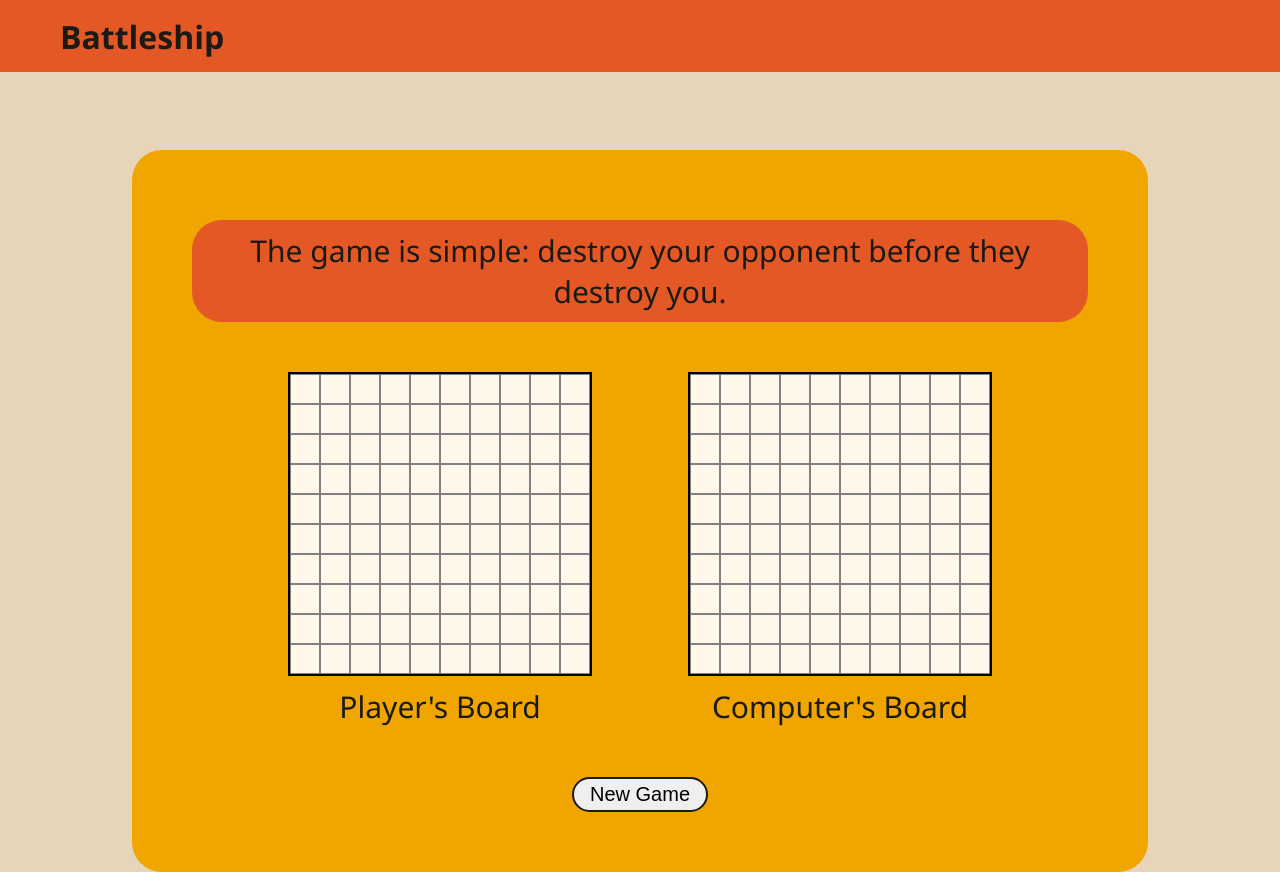
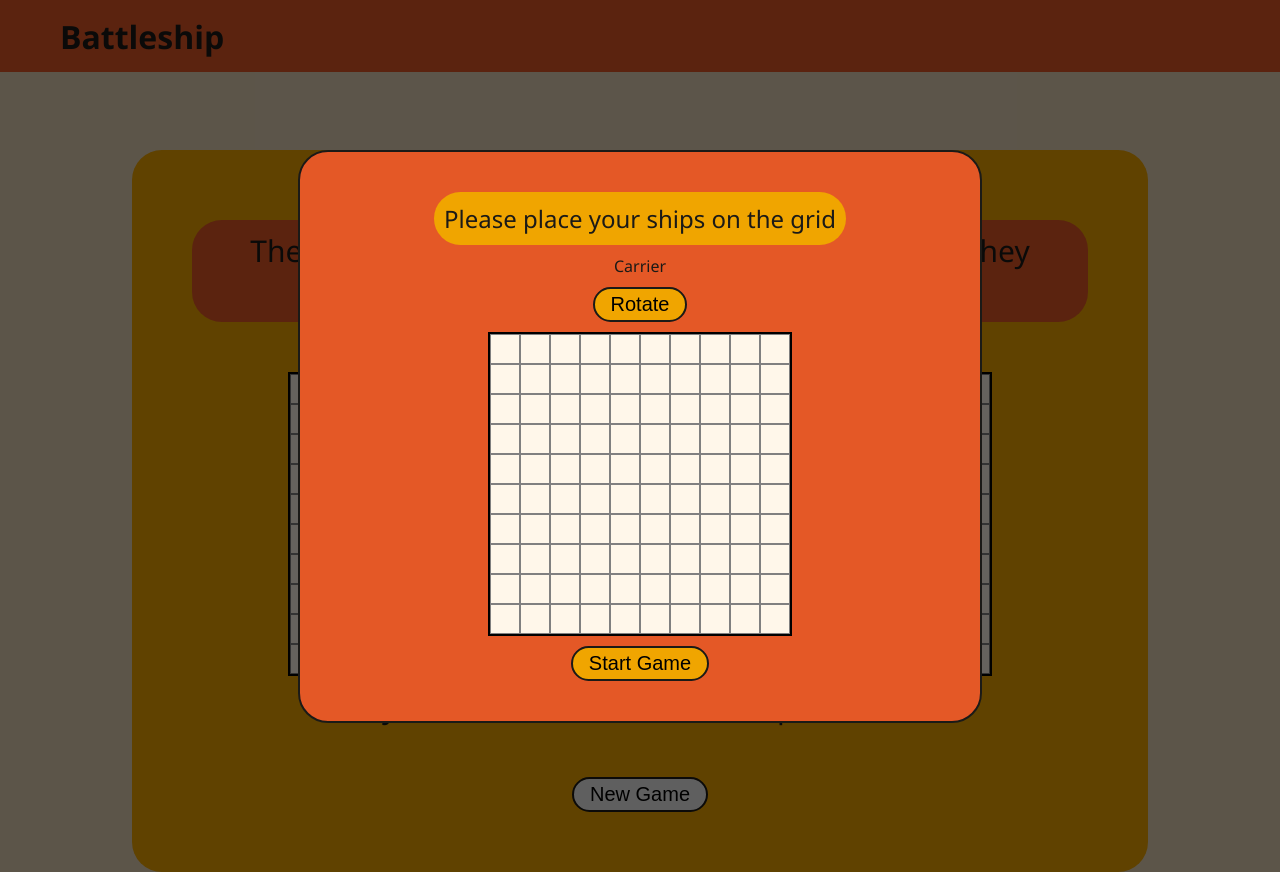
Before and after one commit to ThunderKlappe/battleship, a website built with webpack: page src/index.html in a window 1280 px wide. Both pictures are taken after a click on the button "New Game". Built offline with nearby package versions, Linux system fonts and the light colour scheme.

Commit message:
clicking on spaces on the setup grid adds boats to the player. Updates to next boat

```diff
--- a/src/BuildPage.js
+++ b/src/BuildPage.js
@@ -1,4 +1,5 @@
 import { DOMManip } from "./DOMManip";
+import { EventHandler } from "./EventHandler";
 import { Modal } from "./Modal";
 
 export const BuildPage = (() => {
@@ -61,6 +62,8 @@ export const BuildPage = (() => {
         DOMManip.appendChildren(gameContainer, instructions, boardsContainer, newGameButton);
         content.appendChild(gameContainer);
         DOMManip.appendChildren(document.body, header, content);
+
+        EventHandler.activateNewGameButton();
     };
 
     const buildNewGameModal = () => {
@@ -71,7 +74,9 @@ export const BuildPage = (() => {
             "modal-title",
             "Please place your ships on the grid"
         );
-        const shipName = DOMManip.makeNewElement("div", "ship-name", "ship-name");
+        const shipName = DOMManip.makeNewElement("div", "ship-name", "ship-name", "", {
+            "data-index": 0,
+        });
         const rotateButton = DOMManip.makeNewElement(
             "button",
             "ship-rotate-button",
@@ -79,9 +84,40 @@ export const BuildPage = (() => {
             "Rotate"
         );
         const setUpGrid = _makeGrid("set-up-board");
-        DOMManip.appendChildren(newGameModal, newGameTitle, shipName, rotateButton, setUpGrid);
-        Promise.resolve(Modal.displayModal(newGameModal));
+        setUpGrid.classList.add("active");
+        const startGameButton = DOMManip.makeNewElement(
+            "button",
+            "start-game-button",
+            "modal-button",
+            "Start Game"
+        );
+        DOMManip.appendChildren(
+            newGameModal,
+            newGameTitle,
+            shipName,
+            rotateButton,
+            setUpGrid,
+            startGameButton
+        );
+        Promise.resolve(Modal.displayModal(newGameModal))
+            .then(EventHandler.activateStartGameButton())
+            .then(EventHandler.activateSpaces("#set-up-board"))
+            .then(displayBoatSetUp());
+    };
+    const displayBoatSetUp = () => {
+        const shipArray = [
+            { shipName: "Carrier", shipSize: 5 },
+            { shipName: "Battleship", shipSize: 4 },
+            { shipName: "Cruiser", shipSize: 3 },
+            { shipName: "Submarine", shipSize: 3 },
+            { shipName: "Destroyer", shipSize: 2 },
+        ];
+        const shipName = DOMManip.getElement("#ship-name");
+        let shipIndex = parseInt(shipName.dataset.index);
+        shipName.textContent = shipArray[shipIndex].shipName;
+        shipName.setAttribute("data-size", shipArray[shipIndex].shipSize);
+        shipName.setAttribute("data-index", ++shipIndex);
     };
 
-    return { buildStartingPage, buildNewGameModal };
+    return { buildStartingPage, buildNewGameModal, displayBoatSetUp };
 })();
--- /dev/null
+++ b/src/EventHandler.js
@@ -0,0 +1,18 @@
+import { Game } from ".";
+import { DOMManip } from "./DOMManip";
+
+export const EventHandler = (() => {
+    const activateNewGameButton = () => {
+        DOMManip.getElement("#new-game-button").addEventListener("click", Game.newGame);
+    };
+    const activateStartGameButton = () => {
+        DOMManip.getElement("#start-game-button").addEventListener("click", Game.startGame);
+    };
+    const activateSpaces = id => {
+        DOMManip.getElements(`${id} .board-space`).forEach(space => {
+            space.addEventListener("click", Game.spaceClicked);
+        });
+    };
+
+    return { activateNewGameButton, activateStartGameButton, activateSpaces };
+})();
--- a/src/Player.js
+++ b/src/Player.js
@@ -22,5 +22,9 @@ export default function Player() {
             _lost = true;
         }
     }
-    return { isLost, toggleTurn, getTurn, addShip, attack };
+    //for testing
+    function getBoard() {
+        return _board;
+    }
+    return { isLost, toggleTurn, getTurn, addShip, attack, getBoard };
 }
--- a/src/index.js
+++ b/src/index.js
@@ -1,7 +1,27 @@
 /* eslint-disable no-unused-vars */
 import "./style.css";
 import { BuildPage } from "./BuildPage";
+import Player from "./Player";
+
+export const Game = (() => {
+    const _humanPlayer = Player();
+    const newGame = () => {
+        BuildPage.buildNewGameModal();
+    };
+    const spaceClicked = e => {
+        e.currentTarget.parentElement.id == "set-up-board" ? _placeBoat(e) : _attackComputer(e);
+    };
+    const _placeBoat = e => {
+        e.currentTarget.classList.add("boat-placed");
+        _humanPlayer.addShip(1, e.currentTarget.dataset.xpos, e.currentTarget.dataset.ypos);
+        BuildPage.displayBoatSetUp();
+    };
+    const _attackComputer = e => {};
+    const startGame = () => {};
+    return { newGame, spaceClicked, startGame };
+})();
 
 const initPage = (() => {
-    BuildPage.buildStartingPage();
+    Promise.resolve(BuildPage.buildStartingPage());
+    // .then(Promise.resolve(BuildPage.buildNewGameModal()));
 })();
--- a/src/style.css
+++ b/src/style.css
@@ -86,6 +86,15 @@ button:active {
 .board-space {
     border: 1px solid gray;
 }
+
+.board.active .board-space:not(.boat-placed):hover {
+    background-color: #9eff9e;
+    border: 1px solid #4a804a;
+}
+.board-space.boat-placed {
+    background-color: #9ed3ff;
+    border: 1px solid #4a6880;
+}
 .board-label {
     font-size: 30px;
     margin-top: 10px;
```
Also changed, not shown: dist/index.bundle.js.
